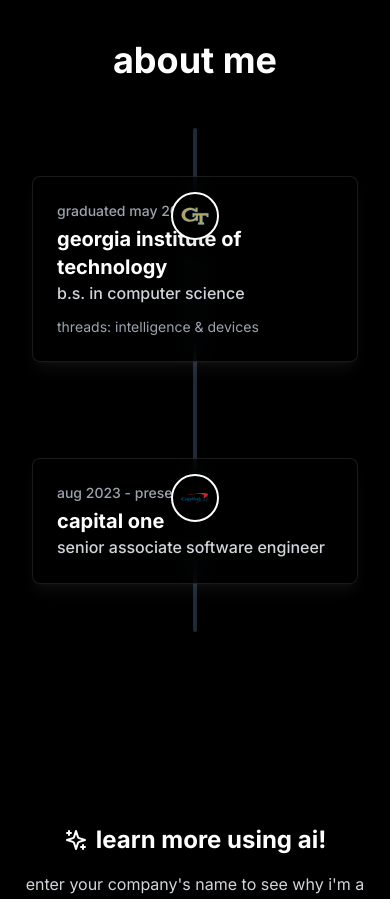
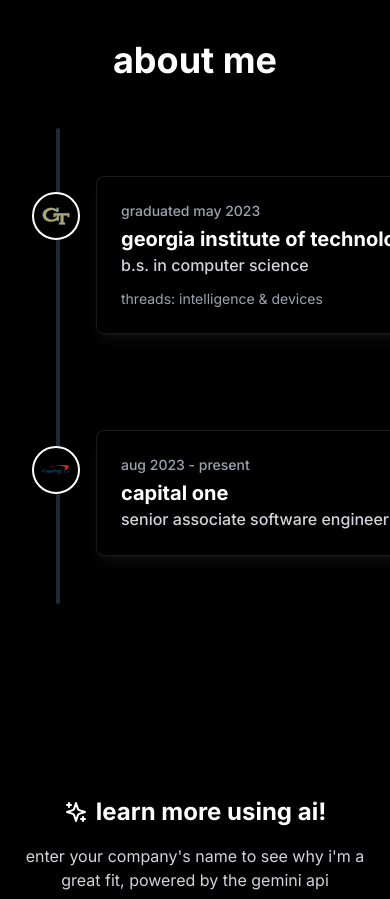
Before and after one commit to kpatell/kpatell.github.io, a React (Vite) app: page / in a window 390 px wide. Shown: the part 900-1799 px from the top of the page. Built offline with nearby package versions, Linux system fonts and the light colour scheme.

Commit message:
fix: improve mobile timeline layout to prevent icon overlap

```diff
--- a/src/components/features/TimelineItem.tsx
+++ b/src/components/features/TimelineItem.tsx
@@ -47,11 +47,14 @@
       {/* Connector Dot with Logo */}
       <div
         className={cn(
-          'absolute top-8 h-12 w-12 rounded-full z-10',
+          'absolute h-12 w-12 rounded-full z-10',
           'flex items-center justify-center',
           'bg-white dark:bg-black border-2 border-black dark:border-white',
-          'left-1/2 -translate-x-1/2',
-          'shadow-lg'
+          'shadow-lg',
+          // Mobile: position on left side
+          'left-4 top-8',
+          // Desktop: position in center
+          'md:left-1/2 md:-translate-x-1/2'
         )}
       >
         <div className="w-7 h-7 flex items-center justify-center">
@@ -60,7 +63,13 @@
       </div>
 
       {/* Content Half */}
-      <div className="w-full md:w-1/2 px-4 py-4">
+      <div className={cn(
+        'w-full md:w-1/2 py-4',
+        // Mobile: add left margin to avoid circle overlap
+        'ml-20 mr-4',
+        // Desktop: normal padding
+        'md:ml-0 md:mr-0 md:px-4'
+      )}>
         <div
           className={cn(
             'w-full bg-white/50 dark:bg-black/50 backdrop-blur-md',
--- a/src/components/sections/AboutSection.tsx
+++ b/src/components/sections/AboutSection.tsx
@@ -77,11 +77,11 @@
         {/* Timeline */}
         <div ref={timelineRef} className="relative w-full flex flex-col items-center">
           {/* Background Line */}
-          <div className="absolute left-1/2 top-0 h-full w-1 -translate-x-1/2 bg-gray-200 dark:bg-gray-800 rounded-full" />
+          <div className="absolute top-0 h-full w-1 bg-gray-200 dark:bg-gray-800 rounded-full left-[2.5rem] md:left-1/2 md:-translate-x-1/2" />
 
           {/* Animated Fill Line */}
           <div
-            className="absolute left-1/2 top-0 w-1 -translate-x-1/2 bg-black dark:bg-white rounded-full transition-all duration-300 ease-out"
+            className="absolute top-0 w-1 bg-black dark:bg-white rounded-full transition-all duration-300 ease-out left-[2.5rem] md:left-1/2 md:-translate-x-1/2"
             style={{ height: `${fillHeight}%` }}
           />
 
```
